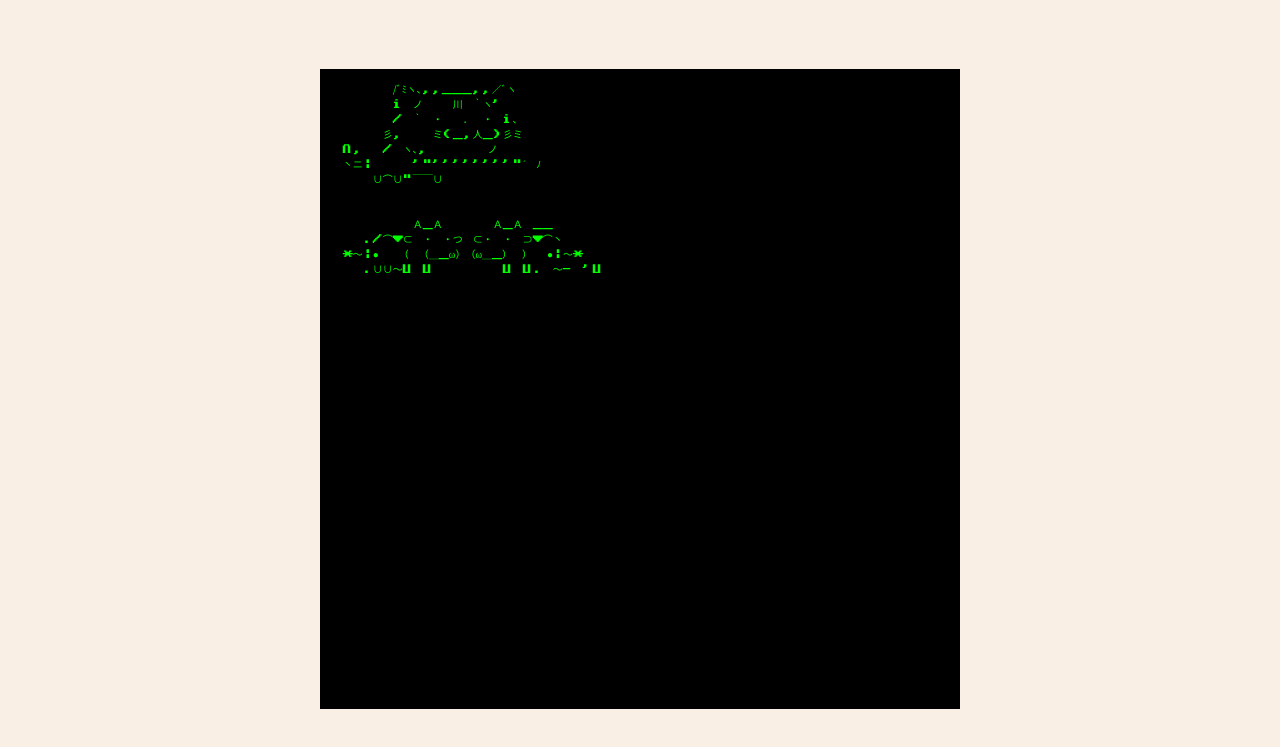
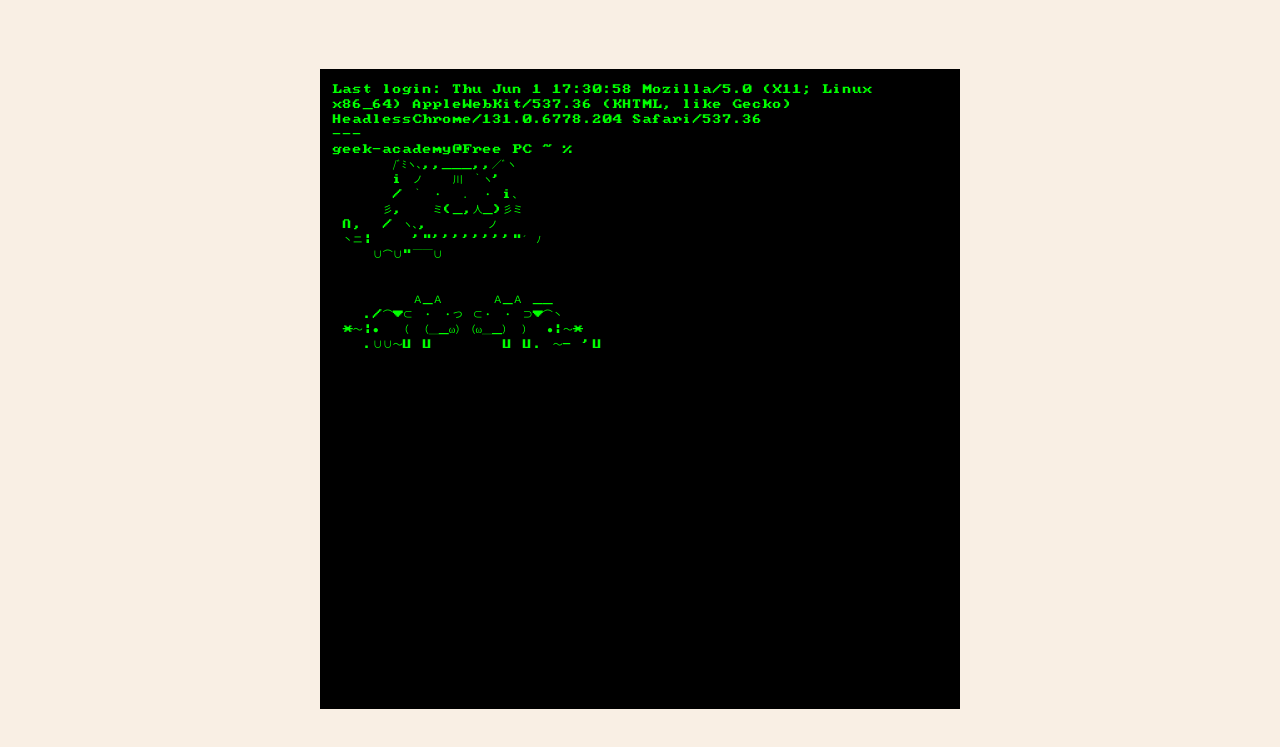
Before and after one commit to SuichuKodama/geek-kadai04, a website built with Vite: page index.html in a window 1280 px wide. Shown: the part 21-768 px from the top of the page. Built offline with nearby package versions, Linux system fonts and the light colour scheme; a web font is replaced by a local one.

Commit message:
インプット機能追加

```diff
--- a/assets/css/style.css
+++ b/assets/css/style.css
@@ -1,6 +1,16 @@
 @font-face {
   font-family: 'OldSchoolFont';
   src: url('/assets/font/Web437_IBM_BIOS.woff') format('woff');
+}
+
+input[type="text"] {
+  padding: 0;
+  border: none;
+  border-radius: 0;
+  outline: none;
+  background: none;
+  color: #00FF00;
+  font-size: 10px;
 }
 
 body {
@@ -94,13 +104,19 @@ body {
 .main-window .terminal-window {
   width: 100%;
   max-width: 640px;
-  height: auto;
-  aspect-ratio: 1/1;
+  height: 640px;
   margin: auto;
   padding: 1%;
   font-size: 10px;
   background-color: #000;
   color: #00FF00;
+  overflow-y: scroll;
+}
+
+.main-window .input-container {
+  display: flex;
+  justify-content: flex-start;
+  align-items: center;
 }
 
 @media screen and (max-width: 640px) {
--- a/assets/js/index.js
+++ b/assets/js/index.js
@@ -1,3 +1,4 @@
+//毎秒更新させてる時間
 function timeClock() {
   const timeTarget = document.querySelector(".js-time");
   const dateTarget = document.querySelector(".js-date");
@@ -28,5 +29,78 @@ function timeClock() {
   timeTarget.innerHTML = hour + ":" + minute + ":" + second;
   dateTarget.innerHTML = weeks[iWeek] + "." + date + "." + month + "." + year;
 }
+window.addEventListener('load', timeClock)
+setInterval(timeClock, 1000);
 
-setInterval(timeClock, 1000);
+//瞬間の時間を静的に取得
+window.addEventListener('load', function() {
+  const loginData = document.querySelector('.js-login-data')
+
+  const ua = window.navigator.userAgent;
+
+  let weeks = ["Sun", "Mon", "Tue", "Wed", "Thu", "Fri", "Sat"];
+  let months = ["Jan", "Feb", "Mar", "Apr", "May", "Jun", "Jul", "Aug", "Sep", "Oct", "Nov", "Dec"];
+
+  const today = new Date();
+
+  const month =  today.getMonth();
+  const date =  today.getDate();
+  const iWeek =  today.getDay();
+
+  let hour = today.getHours();
+  let minute = today.getMinutes();
+  let second = today.getSeconds();
+
+  if( hour < 10 ) {
+    hour = '0' + hour;
+  }
+  if( minute < 10 ) {
+    minute = '0' + minute;
+  }
+  if (second < 10 ) {
+    second = '0' + second;
+  }
+
+  loginData.innerHTML = "Last login: " + weeks[iWeek] + " " + months[month] + " " + date + " " + hour + ":" + minute + ":" + second + " " + ua;
+})
+
+//input部分に常のカーソル当てる
+document.getElementById('command').focus();
+
+
+//input、outputの取得
+const input = document.getElementById('command');
+const output = document.getElementById('output');
+
+//Enterキーでイベント発火！
+input.addEventListener('keypress', enterEvent);
+
+function enterEvent(e) {
+
+  if (e.keyCode === 13) {
+    output.innerHTML += `
+    <p>geek-academy@Free PC ~ %  ${input.value}</p>
+    <p>${input.value}</p>
+    `;
+
+    localStorage.setItem(localStorage.length.toString(), input.value);
+    input.value = '';
+    return false;
+	}
+}
+
+//コマンドラインの中身
+let cli = [
+  {
+    "command": "最新の報告書から、小規模事業者や起業家がApp Storeで世界的な成功を収めていることが浮き彫りに",
+    "output": "https://www.apple.com/jp/newsroom/2022/05/new-report-highlights-global-success-of-small-businesses-on-the-app-store/"
+  },
+  {
+    "command": "Appleの世界開発者会議、6月6日（日本時間6月7日）に基調講演で開幕",
+    "output": "https://www.apple.com/jp/newsroom/2022/05/apples-worldwide-developers-conference-kicks-off-june-6-with-keynote-address/"
+  },
+  {
+    "command": "Apple、新しいApple Watchプライドエディションのバンドを発表",
+    "output": "https://www.apple.com/jp/newsroom/2022/05/apple-unveils-new-apple-watch-pride-edition-bands/"
+  }
+];
--- a/index.html
+++ b/index.html
@@ -26,6 +26,16 @@
   </header>
   <main class="main-window">
     <div class="terminal-window">
+      <div class="last-login js-login-data"></div>
+      <div class="line">---</div>
+      <div class="output" id="output"></div>
+      <div class="input-container">
+        <div class="head-title">geek-academy@Free PC ~ %　</div>
+        <input type="text" id="command">
+      </div>
+
+
+
       　　 　　　/ﾞﾐヽ､,,___,,／ﾞヽ<br>
       　　 　　　i ノ　　 川　｀ヽ'<br>
       　　 　　　/　｀　・　 ． ・　i､<br>
@@ -39,7 +49,6 @@
       　　　./⌒▼⊂　・ ・つ　⊂・ ・　⊃▼⌒丶　<br>
       　*～|●　 （ （＿_ω）　（ω＿_） ）　　●|～*<br>
       　　　.∪∪～U U　　　　　　 U U. ～- 'U<br>
-
     </div>
   </main>
 </body>
```
